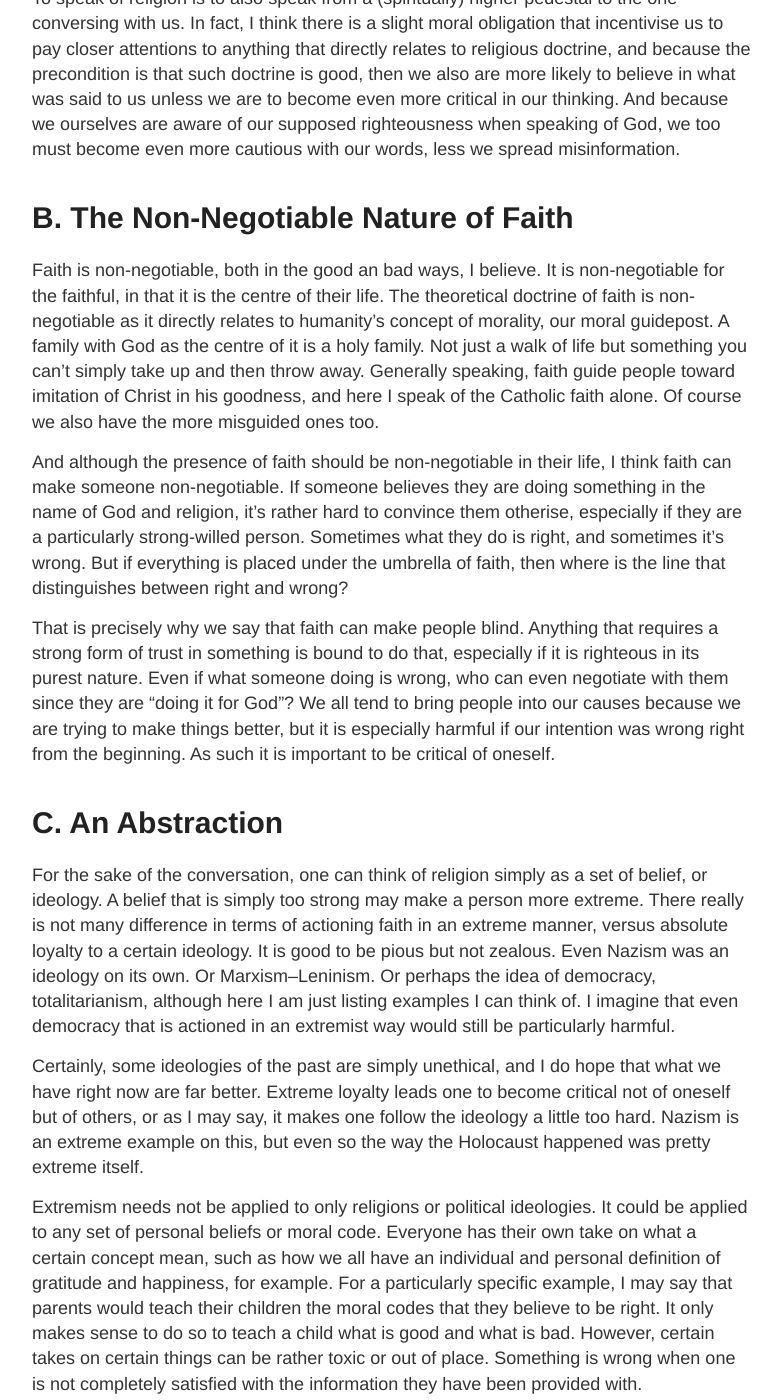
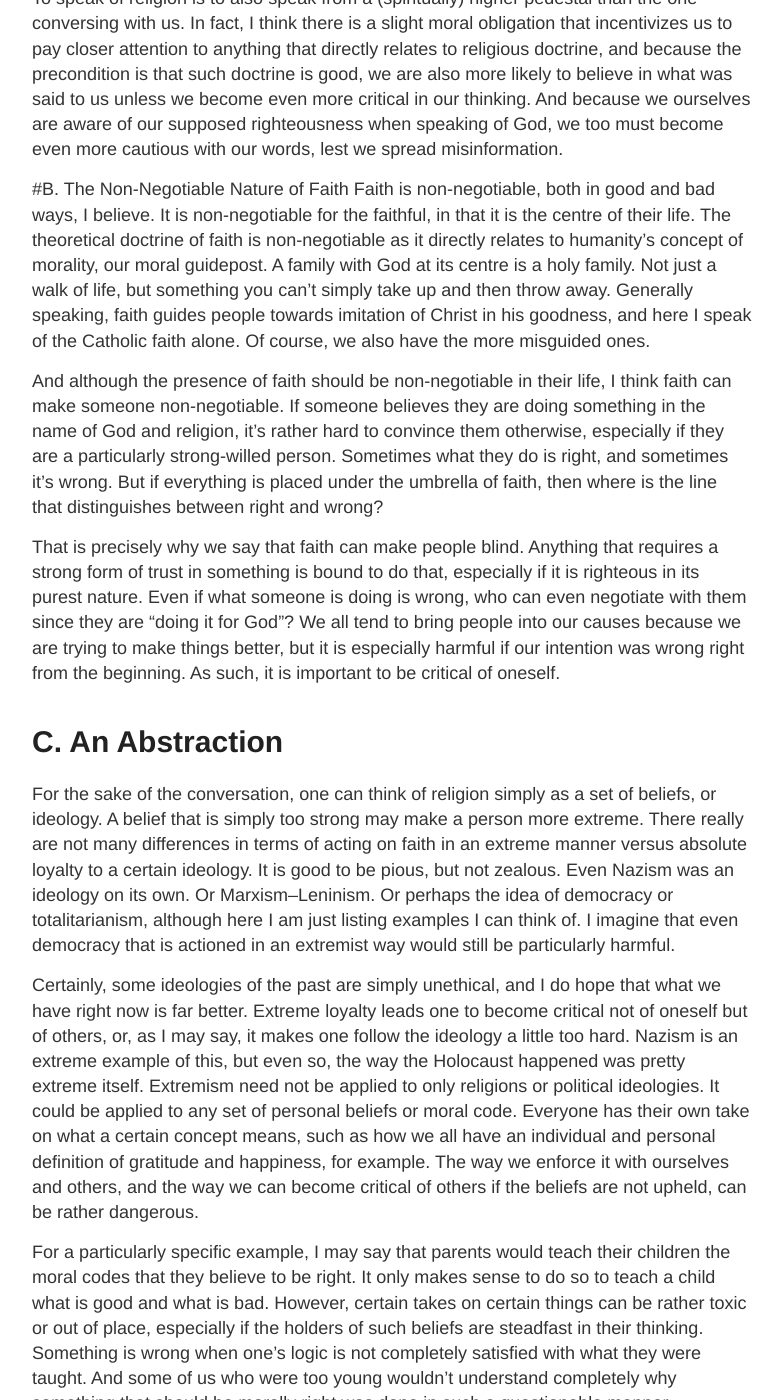
Before and after one commit to theduckshepherd/theduckshepherd.github.io, a Jekyll site: the page built from _posts/2024-04-08-discussion-in-the-name-of-religion.md, in a window 1280 px wide and 1400 px high, scrolled down 936 px. Shown: the whole window, without its empty margins (248-1030 px from the left). Built offline with Jekyll 4.4.1, drawn with Linux system fonts in a browser that asks for light colours; some of the changed text lies outside the part shown.

Commit message:
Update 2024-04-08-discussion-in-the-name-of-religion.md

```diff
--- a/_posts/2024-04-08-discussion-in-the-name-of-religion.md
+++ b/_posts/2024-04-08-discussion-in-the-name-of-religion.md
@@ -4,30 +4,34 @@
 category: discussion
 ---
 
+<!-- Word count: 1,347 words-->
+
 Here's a more sensitive, touchy one. On the matter of religion and what we would be willing to do for it.
 
 # A. In the Name of Religion's Righteousness
-Religion taught us the ways of life that is judged to be good, with principles that would better humanity. And as such, we all strive to act on these principles and to behave accordingly. Naturally, religion is akin to righteousness itself. Then, it is also only natural that anything we do in the name of religion, we believe that we do so for the greater good. Reality couldn't be any further than that, because just how much have we messed up for what we have done in the name of religion?
+Religion taught us the ways of life that are judged to be good, with principles that would better humanity. And as such, we all strive to act on these principles and to behave accordingly. Naturally, religion is akin to righteousness itself. Then, it is also only natural that anything we do in the name of religion, we believe that we do so for the greater good. Reality couldn't be any further than that, because just how much have we messed up for what we have done in the name of religion?
 
-Some can become zealous and the extreme end of the spectrum would be those that are considered religious extremists. We have seen violence happened because of them. The Crusade itself, while done in the name of religion to take back the Christian Holy Land which at the time was also the Muslims' Holy Land, was essentially a war of conquest in simple terms, although I will not touch more on this subject given to my lack of comprehensive knowledge on the matter. At least, it is hard to say that the Crusade was justified. Then likewise, not everything that we do in the name of religion is also justified.
+Some can become zealous, and those at the extreme end of the spectrum would be those that are considered religious extremists. We have seen violence happen because of them. The Crusade itself, while done in the name of religion to take back the Christian Holy Land, which at the time was also the Muslims' Holy Land, was essentially a war of conquest in simple terms, although I will not touch more on this subject given to my lack of comprehensive knowledge on the matter. At least, it is hard to say that the crusade was justified. Then, likewise, not everything that we do in the name of religion is also justified.
 
-People seek to be right, and since religions contain the tenets of righteousness, naturally people hope to become righteous through their own faith. Indeed, it is a very good work if done in a balanced manners. When we speak of God, we speak of faith which is an extremely personal matter to us. In expressing our faith we believe that we are the righteous, and in preaching to others we hope to assert and prove that our stance is also a correct one. In a position of such precondition even before we have ever said a word, I believe that it is therefore extremely difficult to identify our own biases and flaws.
+People seek to be right, and since religions contain the tenets of righteousness, naturally people hope to become righteous through their own faith. Indeed, it is very good work if done in a balanced manner. When we speak of God, we speak of faith, which is an extremely personal matter to us. In expressing our faith, we believe that we are the righteous, and in preaching to others, we hope to assert and prove that our stance is also a correct one. In a position of such precondition, even before we have ever said a word, I believe that it is therefore extremely difficult to identify our own biases and flaws.
 
-To speak of religion is to also speak from a (spiritually) higher pedestal to the one conversing with us. In fact, I think there is a slight moral obligation that incentivise us to pay closer attentions to anything that directly relates to religious doctrine, and because the precondition is that such doctrine is good, then we also are more likely to believe in what was said to us unless we are to become even more critical in our thinking. And because we ourselves are aware of our supposed righteousness when speaking of God, we too must become even more cautious with our words, less we spread misinformation.
+To speak of religion is to also speak from a (spiritually) higher pedestal than the one conversing with us. In fact, I think there is a slight moral obligation that incentivizes us to pay closer attention to anything that directly relates to religious doctrine, and because the precondition is that such doctrine is good, we are also more likely to believe in what was said to us unless we become even more critical in our thinking. And because we ourselves are aware of our supposed righteousness when speaking of God, we too must become even more cautious with our words, lest we spread misinformation.
 
-# B. The Non-Negotiable Nature of Faith
-Faith is non-negotiable, both in the good an bad ways, I believe. It is non-negotiable for the faithful, in that it is the centre of their life. The theoretical doctrine of faith is non-negotiable as it directly relates to humanity's concept of morality, our moral guidepost. A family with God as the centre of it is a holy family. Not just a walk of life but something you can't simply take up and then throw away. Generally speaking, faith guide people toward imitation of Christ in his goodness, and here I speak of the Catholic faith alone. Of course we also have the more misguided ones too.
+#B. The Non-Negotiable Nature of Faith
+Faith is non-negotiable, both in good and bad ways, I believe. It is non-negotiable for the faithful, in that it is the centre of their life. The theoretical doctrine of faith is non-negotiable as it directly relates to humanity's concept of morality, our moral guidepost. A family with God at its centre is a holy family. Not just a walk of life, but something you can't simply take up and then throw away. Generally speaking, faith guides people towards imitation of Christ in his goodness, and here I speak of the Catholic faith alone. Of course, we also have the more misguided ones.
 
-And although the presence of faith should be non-negotiable in their life, I think faith can make someone non-negotiable. If someone believes they are doing something in the name of God and religion, it's rather hard to convince them otherise, especially if they are a particularly strong-willed person. Sometimes what they do is right, and sometimes it's wrong. But if everything is placed under the umbrella of faith, then where is the line that distinguishes between right and wrong?
+And although the presence of faith should be non-negotiable in their life, I think faith can make someone non-negotiable. If someone believes they are doing something in the name of God and religion, it's rather hard to convince them otherwise, especially if they are a particularly strong-willed person. Sometimes what they do is right, and sometimes it's wrong. But if everything is placed under the umbrella of faith, then where is the line that distinguishes between right and wrong?
 
-That is precisely why we say that faith can make people blind. Anything that requires a strong form of trust in something is bound to do that, especially if it is righteous in its purest nature. Even if what someone doing is wrong, who can even negotiate with them since they are "doing it for God"? We all tend to bring people into our causes because we are trying to make things better, but it is especially harmful if our intention was wrong right from the beginning. As such it is important to be critical of oneself.
+That is precisely why we say that faith can make people blind. Anything that requires a strong form of trust in something is bound to do that, especially if it is righteous in its purest nature. Even if what someone is doing is wrong, who can even negotiate with them since they are "doing it for God"? We all tend to bring people into our causes because we are trying to make things better, but it is especially harmful if our intention was wrong right from the beginning. As such, it is important to be critical of oneself.
 
 # C. An Abstraction
-For the sake of the conversation, one can think of religion simply as a set of belief, or ideology. A belief that is simply too strong may make a person more extreme. There really is not many difference in terms of actioning faith in an extreme manner, versus absolute loyalty to a certain ideology. It is good to be pious but not zealous. Even Nazism was an ideology on its own. Or Marxism–Leninism. Or perhaps the idea of democracy, totalitarianism, although here I am just listing examples I can think of. I imagine that even democracy that is actioned in an extremist way would still be particularly harmful.
+For the sake of the conversation, one can think of religion simply as a set of beliefs, or ideology. A belief that is simply too strong may make a person more extreme. There really are not many differences in terms of acting on faith in an extreme manner versus absolute loyalty to a certain ideology. It is good to be pious, but not zealous. Even Nazism was an ideology on its own. Or Marxism–Leninism. Or perhaps the idea of democracy or totalitarianism, although here I am just listing examples I can think of. I imagine that even democracy that is actioned in an extremist way would still be particularly harmful.
 
-Certainly, some ideologies of the past are simply unethical, and I do hope that what we have right now are far better. Extreme loyalty leads one to become critical not of oneself but of others, or as I may say, it makes one follow the ideology a little too hard. Nazism is an extreme example on this, but even so the way the Holocaust happened was pretty extreme itself.
+Certainly, some ideologies of the past are simply unethical, and I do hope that what we have right now is far better. Extreme loyalty leads one to become critical not of oneself but of others, or, as I may say, it makes one follow the ideology a little too hard. Nazism is an extreme example of this, but even so, the way the Holocaust happened was pretty extreme itself. Extremism need not be applied to only religions or political ideologies. It could be applied to any set of personal beliefs or moral code. Everyone has their own take on what a certain concept means, such as how we all have an individual and personal definition of gratitude and happiness, for example. The way we enforce it with ourselves and others, and the way we can become critical of others if the beliefs are not upheld, can be rather dangerous.
 
-Extremism needs not be applied to only religions or political ideologies. It could be applied to any set of personal beliefs or moral code. Everyone has their own take on what a certain concept mean, such as how we all have an individual and personal definition of gratitude and happiness, for example. For a particularly specific example, I may say that parents would teach their children the moral codes that they believe to be right. It only makes sense to do so to teach a child what is good and what is bad. However, certain takes on certain things can be rather toxic or out of place. Something is wrong when one is not completely satisfied with the information they have been provided with.
+For a particularly specific example, I may say that parents would teach their children the moral codes that they believe to be right. It only makes sense to do so to teach a child what is good and what is bad. However, certain takes on certain things can be rather toxic or out of place, especially if the holders of such beliefs are steadfast in their thinking. Something is wrong when one's logic is not completely satisfied with what they were taught. And some of us who were too young wouldn't understand completely why something that should be morally right was done in such a questionable manner, especially when we were the recipients of negative reactions when such supposedly ethical concepts were not executed right. Perhaps extreme ideas lead to the propagation of such ideas to others, and likewise the severity of the repercussions.
 
 # D. Finale
-Truth be told, I might have repeated myself a bit too often. This post is shorter since I haven't gotten much idea for it. That being said, I believe objectivity is always the key to remain rational.
+Truth be told, I might have repeated myself a bit too often. This post is shorter since I haven't gotten much idea for it. That being said, I believe objectivity is always the key to remaining rational. It is always a balance to do what's right and to hold ourselves back from enforcing any form of idea too much that it becomes dangerous. That being said, religion does give a moral pedestal that could make someone's words non-negotiable in many ways. Of course, this also depends on the person, but at least I would say that there is a fine line to tread.
+# D. Finale
+Truth be told, I might have repeated myself a bit too often. This post is shorter since I haven't gotten much idea for it. That being said, I believe objectivity is always the key to remain rational. It is always a balance to do what's right and to hold ourselves back from enforcing any form of idea too much that it become dangerous. That being said, religion does give a morality pedestal that could make someone's words non-negotiable in many ways. Of course this also depend on the person, but at least I would say that there is a fine line to tread.
```
